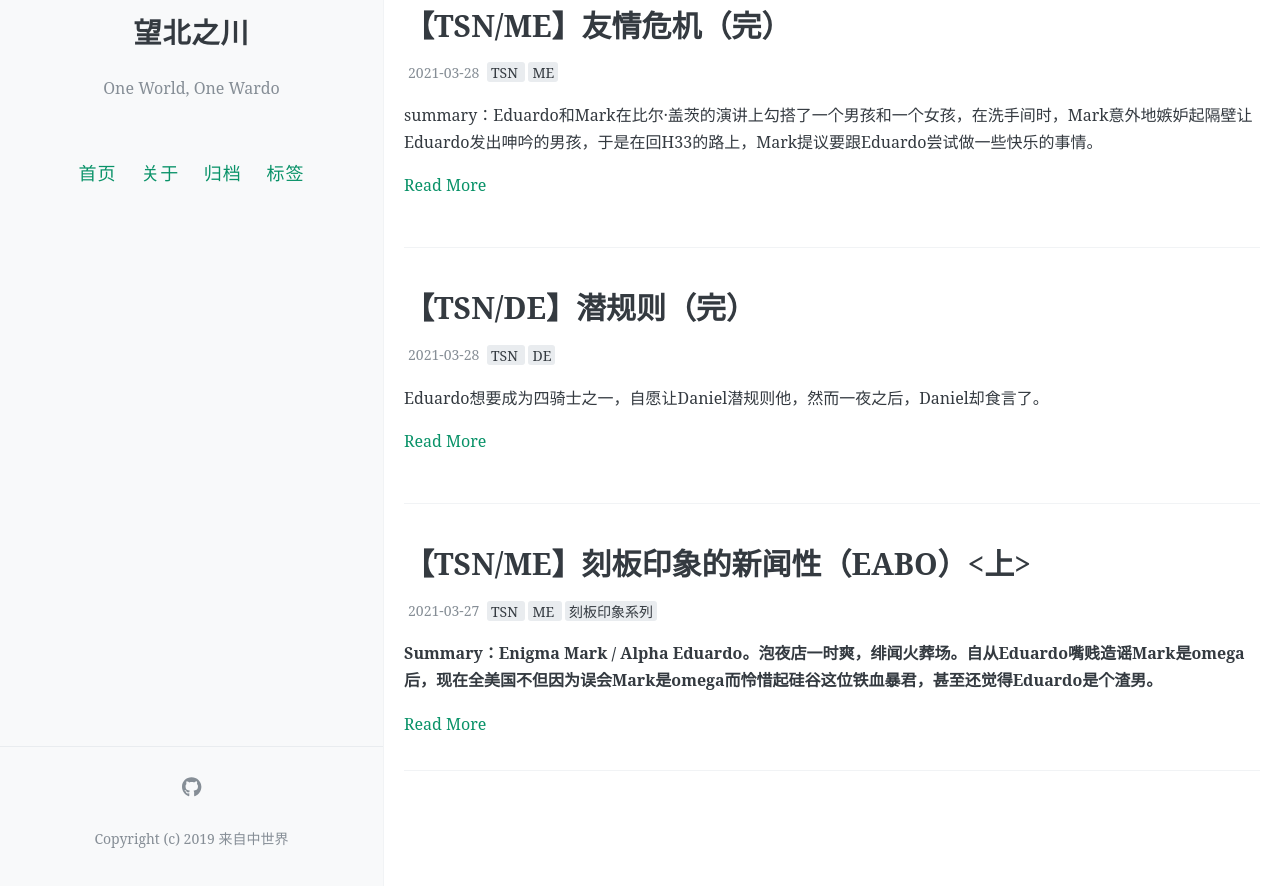
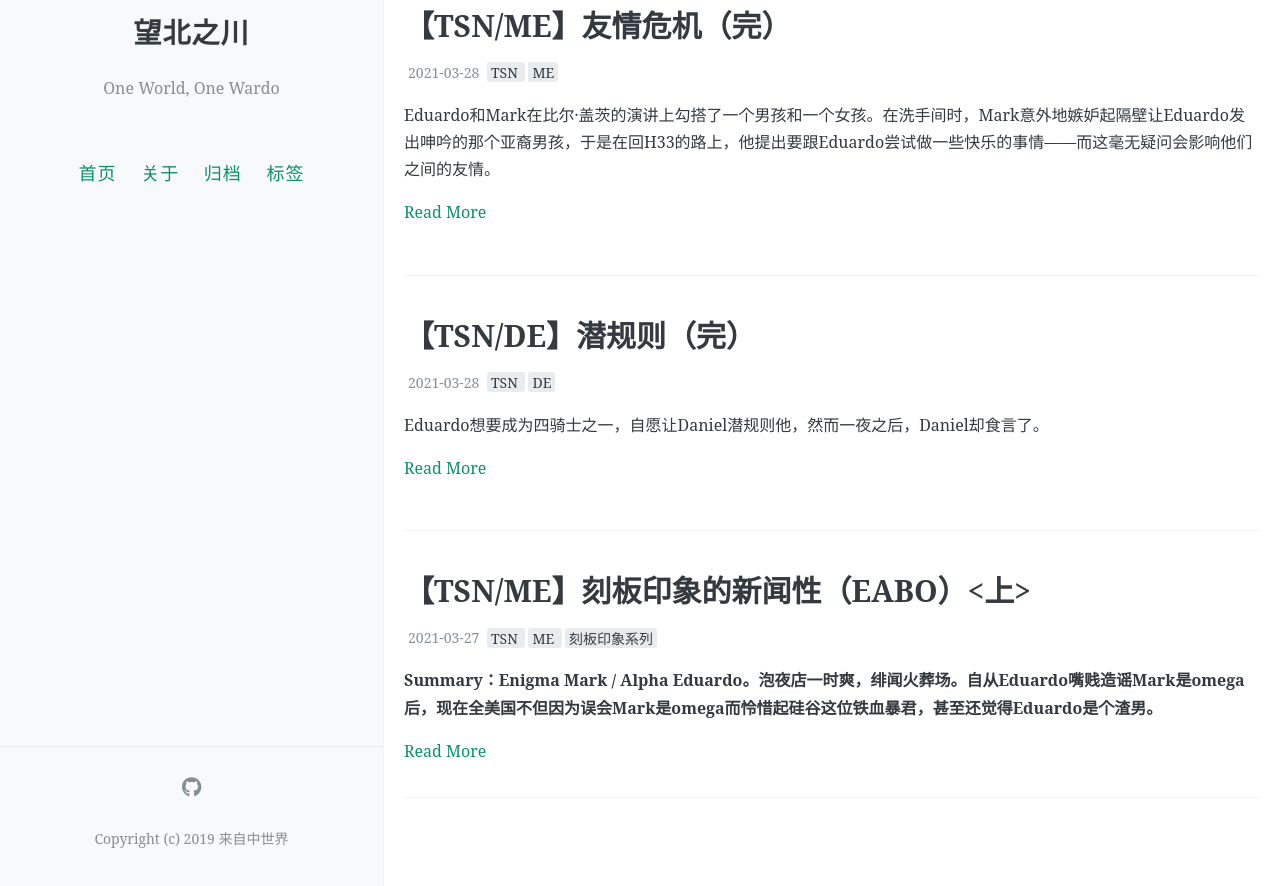
Before and after one commit to kitagawayujin/mardo, a Jekyll site: the page built from index.html, in a window 1280 px wide and 1176 px high. Shown: the part 290-1176 px from the top of the window. Built offline with Jekyll 4.4.1, drawn with Linux system fonts in a browser that asks for light colours; the list of posts is cut into pages by our own code; comment, search, counter and statistics services are not loaded.

Commit message:
Update 2021-03-28-youqingweiji.md

```diff
--- a/_posts/2021-03-28-youqingweiji.md
+++ b/_posts/2021-03-28-youqingweiji.md
@@ -8,7 +8,7 @@ tags: [TSN,ME]
 comments: true
 ---
 
-summary：Eduardo和Mark在比尔·盖茨的演讲上勾搭了一个男孩和一个女孩，在洗手间时，Mark意外地嫉妒起隔壁让Eduardo发出呻吟的男孩，于是在回H33的路上，Mark提议要跟Eduardo尝试做一些快乐的事情。
+Eduardo和Mark在比尔·盖茨的演讲上勾搭了一个男孩和一个女孩。在洗手间时，Mark意外地嫉妒起隔壁让Eduardo发出呻吟的那个亚裔男孩，于是在回H33的路上，他提出要跟Eduardo尝试做一些快乐的事情——而这毫无疑问会影响他们之间的友情。
 
 # 友情危机
 
```
